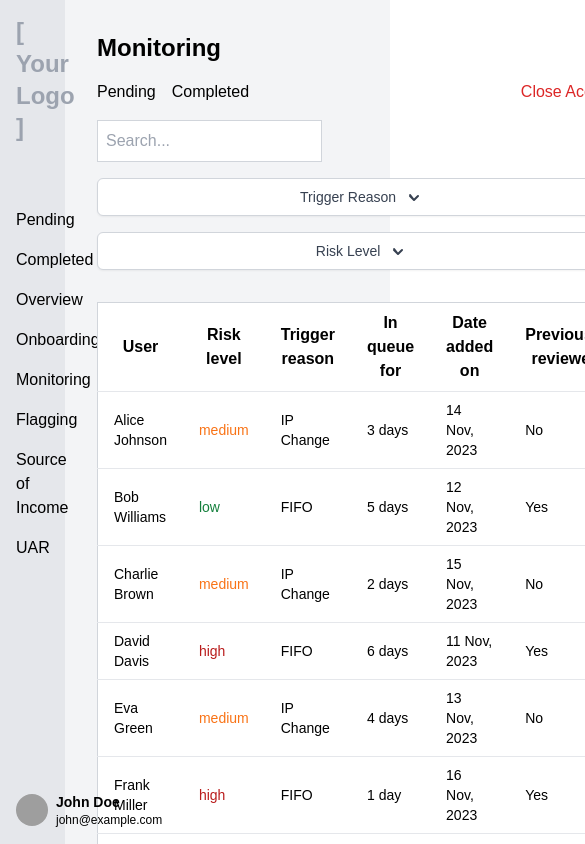
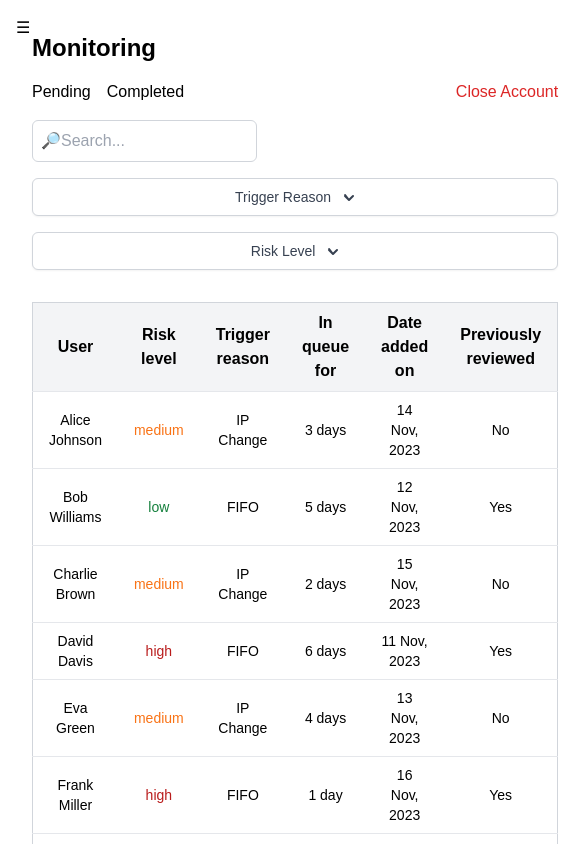
Before and after one commit to sagniksantra/juno-task, a React (Vite) app: page / in a window 390 px wide. Shown: the top 844 px of the page, 585 px wide, since content can reach past the window. Built offline with nearby package versions, Linux system fonts and the light colour scheme; grey boxes are pictures that could not be loaded; a web font is replaced by a local one.

Commit message:
updated UI3

```diff
--- a/src/App.jsx
+++ b/src/App.jsx
@@ -1,4 +1,4 @@
-// App.jsx
+
 import React, { useState } from 'react';
 import DataTable from './components/DataTable';
 import data from '../public/data.json';
@@ -56,7 +56,7 @@ const CloseAccountModal = ({ isOpen, onClose, onSubmit, data, onChange }) => {
                 <option value="">Select a reason</option>
                 <option value="Moving">Moving</option>
                 <option value="Financial">Financial reasons</option>
-                {/* Add more options as needed */}
+
               </select>
             </div>
             <div className="mb-2 mr-4">
@@ -93,8 +93,7 @@ const CloseAccountModal = ({ isOpen, onClose, onSubmit, data, onChange }) => {
                 </label>
               </div>
             </div>
-            {/* Add other form fields (Reason, Note, Charge Closure Fee) as needed */}
-            {/* ... */}
+
             <button type="button" onClick={onSubmit} className="px-4 py-2 bg-blue-500 text-white rounded-md">
               Close Account
             </button>
@@ -109,6 +108,8 @@ const CloseAccountModal = ({ isOpen, onClose, onSubmit, data, onChange }) => {
 };
 
 const App = () => {
+
+  const [activeTab, setActiveTab] = useState('Pending');
 
   const [showCloseAccountForm, setShowCloseAccountForm] = useState(false);
   const [closeAccountData, setCloseAccountData] = useState({
@@ -128,9 +129,7 @@ const App = () => {
 
     // Function to handle close account form submission
     const handleAccountClosure = () => {
-      // Perform the necessary actions for account closure
-      // (e.g., send data to server, update state, etc.)
-      // For now, let's just log the data to the console
+
       console.log('Close Account Data:', closeAccountData);
 
       // Close the form and reset data
@@ -218,6 +217,10 @@ const App = () => {
     setShowDropdownRiskLevel((prev) => !prev);
   };
 
+  const handleSidebarItemClick = (tab) => {
+    setActiveTab(tab);
+  };
+
 
   const dropdownOptionsTriggerReason = ['FIFO', 'IP Change'];
   const dropdownOptionsRiskLevel = ['Low', 'Medium', 'High'];
@@ -253,26 +256,67 @@ const App = () => {
       }
     });
 
+    const [isMobileMenuOpen, setMobileMenuOpen] = useState(false);
+
+  const handleMobileMenuToggle = () => {
+    setMobileMenuOpen((prev) => !prev);
+  };
+
+  const closeMobileMenu = () => {
+    setMobileMenuOpen(false);
+  };
+
   return (
-    <div className="flex h-screen bg-gray-100">
+    <div className="flex h-screen  w-screen overflow: auto">
+
+      {/* Mobile Hamburger Menu Button */}
+      <button
+        onClick={handleMobileMenuToggle}
+        className="md:hidden absolute top-4 left-4 z-10"
+      >
+        ☰
+      </button>
+
       {/* Left Sidebar/Nav */}
-      <div className="w-1/6 p-4 bg-gray-200 ">
+      <div className={`w-1/6 p-4 bg-gray-100 md:block ${isMobileMenuOpen ? 'block' : 'hidden'}`}>
         <div className="text-2xl font-bold mb-16 text-gray-400">[ Your Logo ]</div>
         <nav>
-          <ul className="space-y-4">
-            <li onClick={() => setView('Pending')}>Pending</li>
-            <li onClick={() => setView('Completed')}>Completed</li>
-            <li>Overview</li>
-            <li>Onboarding</li>
-            <li>Monitoring</li>
-            <li>Flagging</li>
-            <li>Source of Income</li>
-            <li>UAR</li>
+        <ul className="space-y-4">
+            <li
+              onClick={() => handleSidebarItemClick('Pending')}
+              className={`cursor-pointer ${activeTab === 'Pending' ? 'text-blue-500' : ''}`}
+            >
+              Pending
+            </li>
+            <li
+              onClick={() => handleSidebarItemClick('Completed')}
+              className={`cursor-pointer ${activeTab === 'Completed' ? 'text-blue-500' : ''}`}
+            >
+              Completed
+            </li>
+            <li onClick={() => handleSidebarItemClick('Overview')} className={`cursor-pointer ${activeTab === 'Overview' ? 'text-blue-500' : ''}`}>
+              Overview
+            </li>
+            <li onClick={() => handleSidebarItemClick('Onboarding')} className={`cursor-pointer ${activeTab === 'Onboarding' ? 'text-blue-500' : ''}`}>
+              Onboarding
+            </li>
+            <li onClick={() => handleSidebarItemClick('Monitoring')} className={`cursor-pointer ${activeTab === 'Monitoring' ? 'text-blue-500' : ''}`}>
+              Monitoring
+            </li>
+            <li onClick={() => handleSidebarItemClick('Flagging')} className={`cursor-pointer ${activeTab === 'Flagging' ? 'text-blue-500' : ''}`}>
+              Flagging
+            </li>
+            <li onClick={() => handleSidebarItemClick('Source of Income')} className={`cursor-pointer ${activeTab === 'Source of Income' ? 'text-blue-500' : ''}`}>
+              Source of Income
+            </li>
+            <li onClick={() => handleSidebarItemClick('UAR')} className={`cursor-pointer ${activeTab === 'UAR' ? 'text-blue-500' : ''}`}>
+              UAR
+            </li>
           </ul>
         </nav>
         <div className="absolute bottom-0 left-0 p-4">
           <div className="flex items-center space-x-2">
-            <img src="path-to-your-user-photo.jpg" alt="User Photo" className="w-8 h-8 rounded-full" />
+            <img src="https://www.shutterstock.com/image-vector/profile-line-icon-user-outline-260nw-1283517448.jpg" alt="User Photo" className="w-8 h-8 rounded-full" />
             <div>
               <div className="text-sm font-semibold">John Doe</div>
               <div className="text-xs">john@example.com</div>
@@ -282,7 +326,7 @@ const App = () => {
       </div>
 
       {/* Main Content Area */}
-      <div className="flex-1 p-8">
+      <div className="flex-1 p-8"  onClick={closeMobileMenu}>
         <h1 className="text-2xl font-bold mb-4">Monitoring</h1>
 
         {/* Top Options */}
@@ -309,13 +353,13 @@ const App = () => {
 
         <div className="mb-4 flex flex-col md:flex-row">
       {/* Search Bar */}
-      <div className="mb-4 md:mr-4">
+      <div className="mb-4 md:mr-4 ">
         <input
           type="text"
-          placeholder="Search..."
+          placeholder="🔎Search..."
           value={searchTerm}
           onChange={handleSearch}
-          className="p-2 border border-gray-300"
+          className="p-2 border rounded-md border-gray-300"
         />
       </div>
 
@@ -414,12 +458,6 @@ const App = () => {
           </div>
         </div>
 
-        {/* <div className="mb-4">
-          <button onClick={handleCloseAccountModalOpen} className="cursor-pointer text-red-600">
-            Close Account
-          </button>
-        </div> */}
-
         {/* Close Account Modal */}
         <CloseAccountModal
           isOpen={showCloseAccountForm}
--- a/src/components/DataTable.jsx
+++ b/src/components/DataTable.jsx
@@ -3,12 +3,12 @@ import React from 'react';
 
 const DataTable = ({ data, onSort, sortBy, sortOrder, columns }) => {
   return (
-    <div className="container mx-auto mt-8">
-      <table className="min-w-full bg-white border border-gray-300">
+    <div className="container mx-auto mt-8 rounded-md">
+      <table className="min-w-full bg-white border border-gray-300 rounded-md">
         <thead>
           <tr>
             {columns.map((column, index) => (
-              <th key={index} className="py-2 px-4 border-b" onClick={() => onSort(column)}>
+              <th key={index} className="py-2 px-4 border-b bg-gray-100" onClick={() => onSort(column)}>
                 {column} {sortBy === column && <span>{sortOrder === 'asc' ? '🔼' : '🔽'}</span>}
               </th>
             ))}
@@ -20,7 +20,7 @@ const DataTable = ({ data, onSort, sortBy, sortOrder, columns }) => {
               {columns.map((column, index) => (
                 <td
                   key={index}
-                  className={`py-2 px-4 border-b text-sm ${
+                  className={`py-2 px-4 border-b text-sm text-center ${
                     column === 'Risk level' &&
                     (item[column] === 'high'
                       ? 'text-red-700'
```
